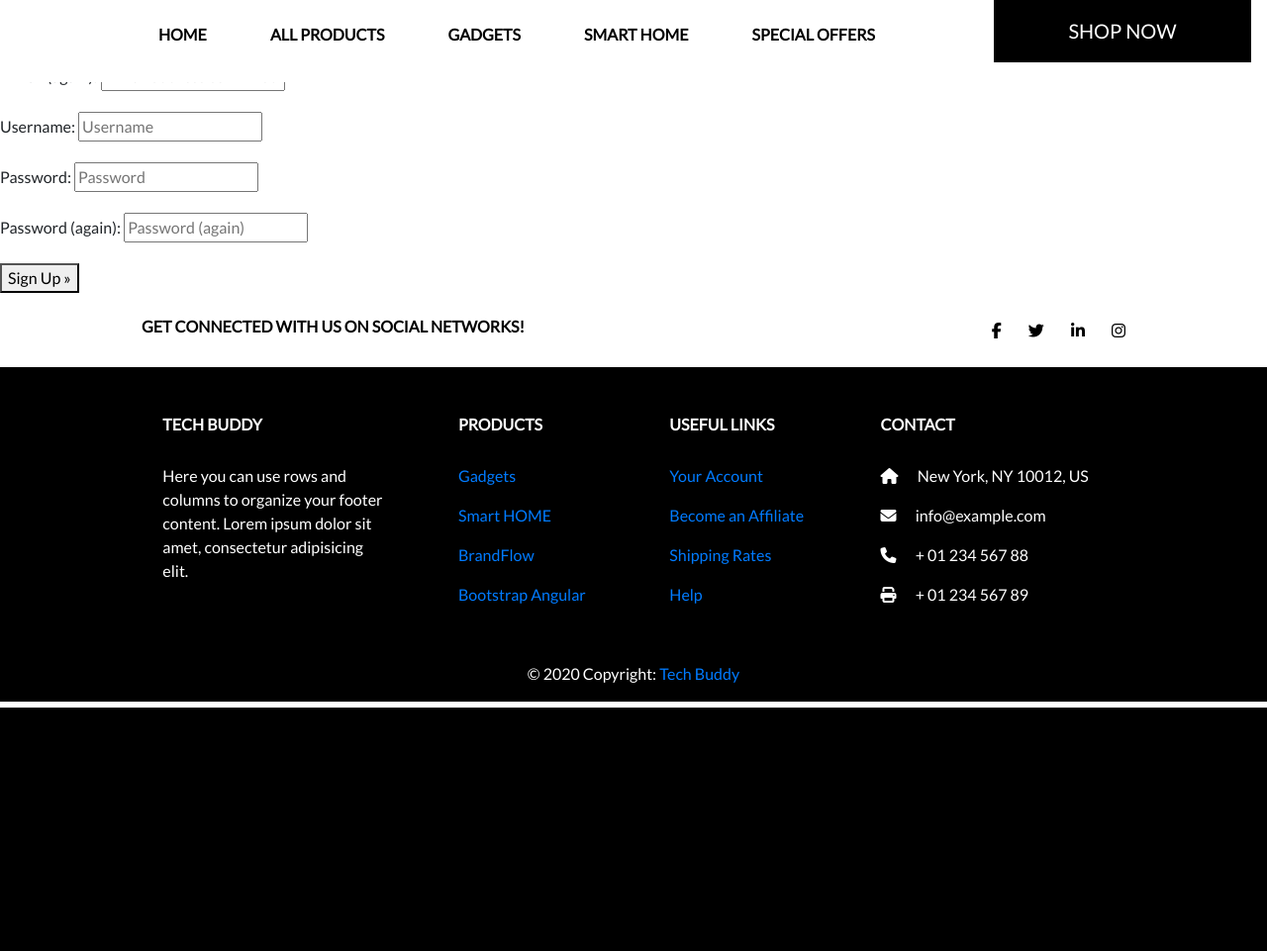
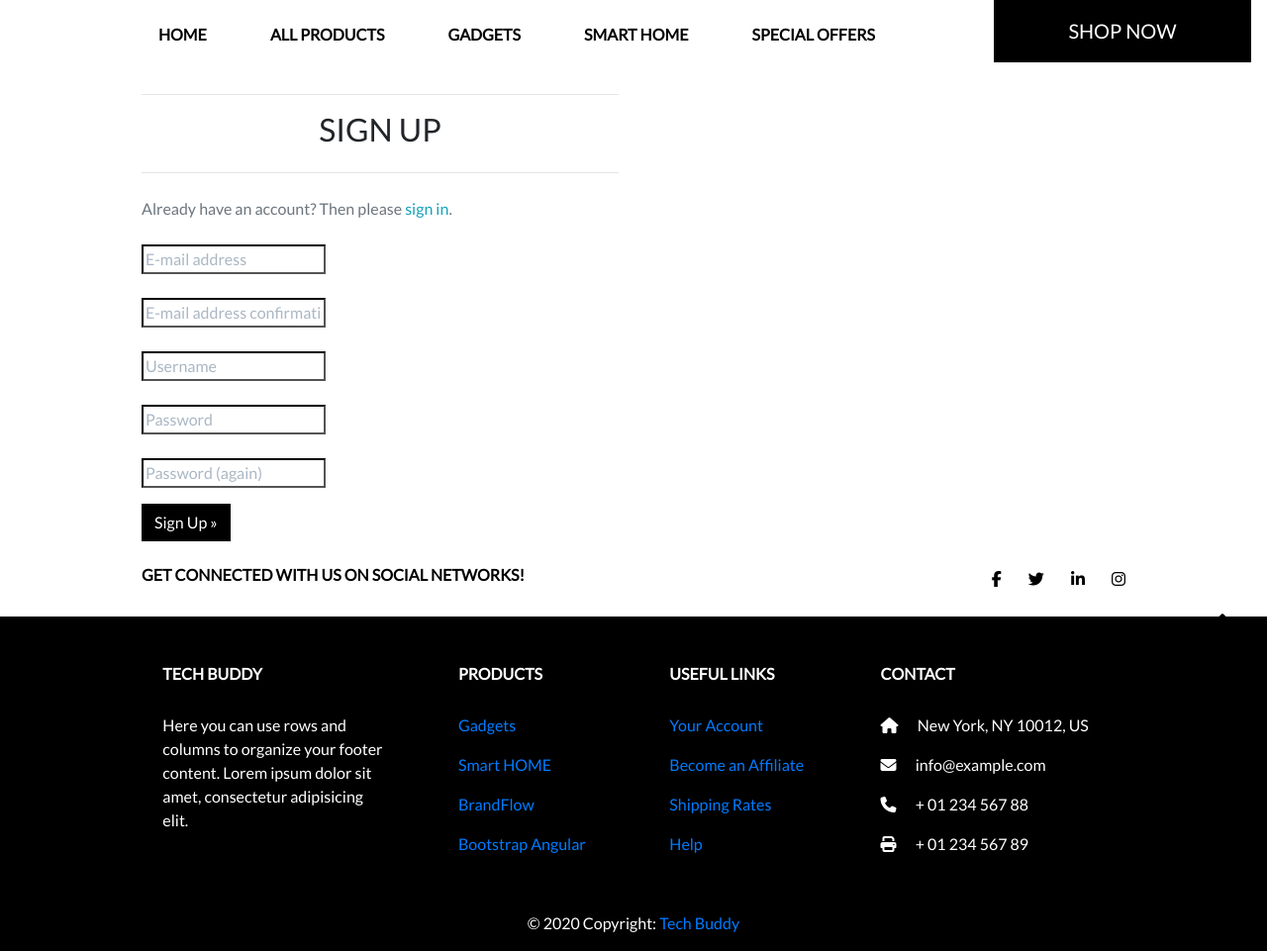
Before and after one commit to sree0831/MSP-4, a Django app: page /accounts/signup/ in a window 1280 px wide. Shown: the part 85-1046 px from the top of the page at 99% size. Before the commit the page ends 800 px from the top, so only its background shows below. Run offline with Django 3.2, Linux system fonts and the light colour scheme; some libraries are stand-ins or nearby versions.

Commit message:
alterd allauth templates

```diff
--- a/profiles/templates/profiles/profile.html
+++ b/profiles/templates/profiles/profile.html
@@ -23,4 +23,5 @@
                 <hr>
             </div>
         </div>
+        {{ profile }}
 {% endblock %}
--- a/static/css/base.css
+++ b/static/css/base.css
@@ -219,6 +219,60 @@ a.category-badge > span.badge:hover {
   }
 }
 
+/* Allauth form formatting */
+
+.allauth-form-inner-content p {
+    margin-top: 1.5rem; /* mt-4 */
+    color: #6c757d; /* text-secondary */
+}
+
+.allauth-form-inner-content input {
+    border-color: #000;
+    border-radius: 0;
+}
+
+.allauth-form-inner-content label:not([for='id_remember']) {
+    display: none;
+}
+
+.allauth-form-inner-content input::placeholder {
+    color: #aab7c4;
+}
+
+.allauth-form-inner-content button,
+.allauth-form-inner-content input[type='submit'] {
+	/* btn */
+	display: inline-block;
+    font-weight: 400;
+    color: #fff;
+    text-align: center;
+    vertical-align: middle;
+    -webkit-user-select: none;
+    -moz-user-select: none;
+    -ms-user-select: none;
+    user-select: none;
+    background-color: #000;
+    border: 1px solid #000;
+    padding: .375rem .75rem;
+    font-size: 1rem;
+    line-height: 1.5;
+    border-radius: 0;
+
+    /* standard bootstrap btn transitions */
+    transition: color .15s ease-in-out,background-color .15s ease-in-out,border-color .15s ease-in-out,box-shadow .15s ease-in-out;
+}
+
+.allauth-form-inner-content button:hover,
+.allauth-form-inner-content input[type='submit']:hover {
+	color: #fff;
+    background-color: #222;
+    border-color: #222;
+}
+
+.allauth-form-inner-content a {
+	color: #17a2b8; /* text-info */
+}
+
 /* fixed top navbar only on medium and up */
 @media (min-width: 992px) {
     .fixed-top-desktop-only {
--- a/templates/allauth/account/account_inactive.html
+++ b/templates/allauth/account/account_inactive.html
@@ -4,8 +4,10 @@
 
 {% block head_title %}{% trans "Account Inactive" %}{% endblock %}
 
-{% block content %}
-<h1>{% trans "Account Inactive" %}</h1>
+{% block inner_content %}
+<hr>
+<h2 class="logo-font mb-4 text-center">{% trans "Account Inactive" %}</h2>
+<hr>
 
 <p>{% trans "This account is inactive." %}</p>
 {% endblock %}
--- a/templates/allauth/account/email_confirm.html
+++ b/templates/allauth/account/email_confirm.html
@@ -6,8 +6,10 @@
 {% block head_title %}{% trans "Confirm E-mail Address" %}{% endblock %}
 
 
-{% block content %}
-<h1>{% trans "Confirm E-mail Address" %}</h1>
+{% block inner_content %}
+<hr>
+<h2 class="logo-font mb-4 text-center">{% trans "Confirm E-mail Address" %}</h2>
+<hr>
 
 {% if confirmation %}
 
--- a/templates/allauth/account/login.html
+++ b/templates/allauth/account/login.html
@@ -1,3 +1,4 @@
+
 {% extends "account/base.html" %}
 
 {% load i18n %}
@@ -8,7 +9,7 @@
 {% block inner_content %}
 
 <hr>
-<h2 class="logo-font mb-4">{% trans "Sign In" %}</h2>
+<h2 class="logo-font mb-4 text-center">{% trans "Sign In" %}</h2>
 <hr>
 
 {% get_providers as socialaccount_providers %}
--- a/templates/allauth/account/signup.html
+++ b/templates/allauth/account/signup.html
@@ -4,8 +4,11 @@
 
 {% block head_title %}{% trans "Signup" %}{% endblock %}
 
-{% block content %}
-<h1>{% trans "Sign Up" %}</h1>
+{% block inner_content %}
+
+<hr>
+<h2 class="logo-font mb-4 text-center">{% trans "Sign Up" %}</h2>
+<hr>
 
 <p>{% blocktrans %}Already have an account? Then please <a href="{{ login_url }}">sign in</a>.{% endblocktrans %}</p>
 
--- a/templates/base.html
+++ b/templates/base.html
@@ -74,8 +74,9 @@
                                 {% if request.user.is_superuser %}
                                     <a href="" class="dropdown-item">Product Management</a>
                                 {% endif %}
-                                <a href="" class="dropdown-item">My Profile</a>
+                                <a href="{% url 'profile' %}" class="dropdown-item">My Profile</a>
                                 <a href="{% url 'account_logout' %}" class="dropdown-item">Logout</a>
+                                {% else %}
 
                                 <a href="{% url 'account_signup' %}" class="dropdown-item">Register</a>
                                 <a href="{% url 'account_login' %}" class="dropdown-item">Login</a>
--- a/templates/includes/mobile-top-header.html
+++ b/templates/includes/mobile-top-header.html
@@ -34,6 +34,7 @@
             {% endif %}
             <a href="" class="dropdown-item">My Profile</a>
             <a href="{% url 'account_logout' %}" class="dropdown-item">Logout</a>
+            {% else %}
 
             <a href="{% url 'account_signup' %}" class="dropdown-item">Register</a>
             <a href="{% url 'account_login' %}" class="dropdown-item">Login</a>
```
Also changed, not shown: profiles/views.py (+7 -2 lines), templates/allauth/account/logout.html (+6 -3 lines).
